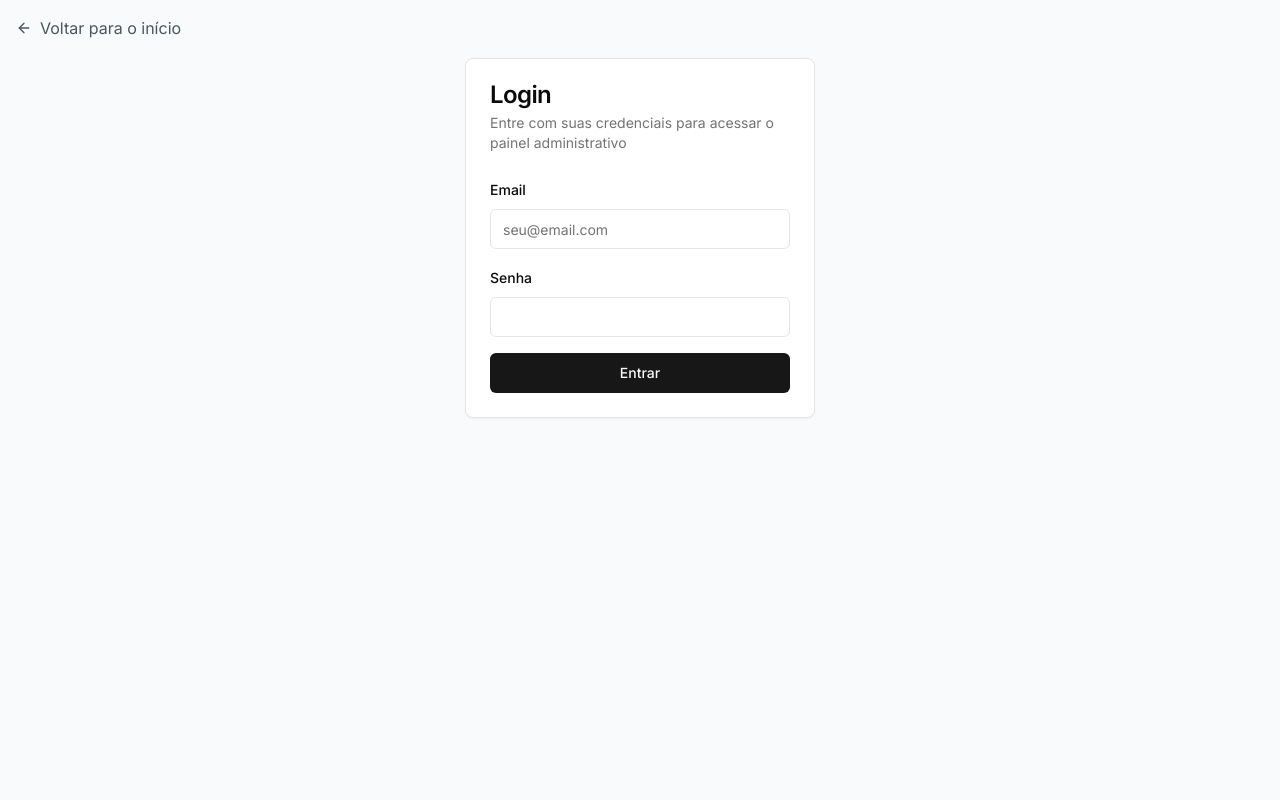
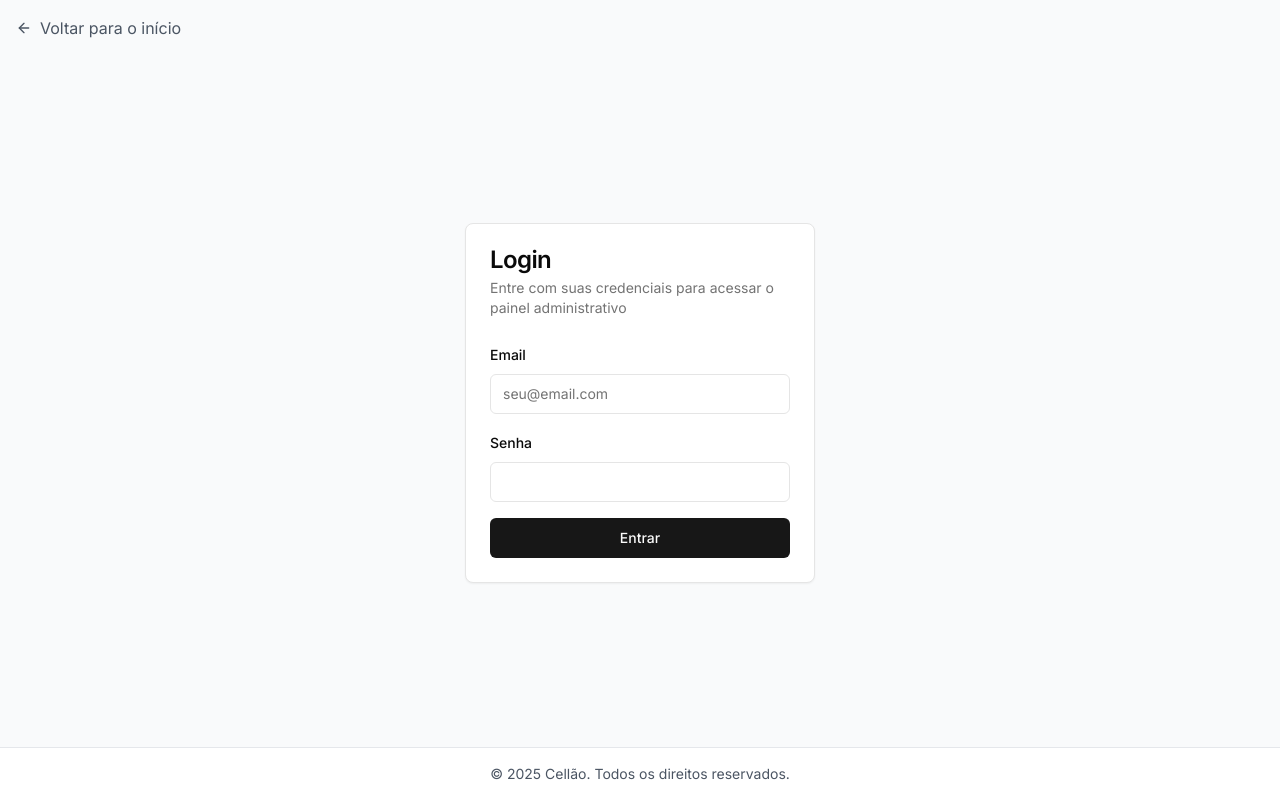
Before and after one commit to douglasbarcellos/marketing-dashboard, a Next.js app: page /login in a window 1280 px wide. Built offline with nearby package versions, Linux system fonts and the light colour scheme.

Commit message:
Implementação de Direitos no rodapé

```diff
--- a/app/login/page.tsx
+++ b/app/login/page.tsx
@@ -18,6 +18,7 @@ import {
 import { Input } from "@/components/ui/input";
 import { Label } from "@/components/ui/label";
 import { toast } from "sonner";
+import Footer from "@/components/footer";
 
 const loginSchema = z.object({
   email: z.string().email("Email inválido"),
@@ -61,14 +62,14 @@ export default function LoginPage() {
   };
 
   return (
-    <div className="min-h-screen bg-gray-50">
+    <div className="min-h-screen bg-gray-50 flex flex-col">
       <div className="container mx-auto px-4 py-4">
         <Link href="/" className="inline-flex items-center text-gray-600 hover:text-gray-900">
           <ArrowLeft className="h-4 w-4 mr-2" />
           Voltar para o início
         </Link>
       </div>
-      <div className="flex items-center justify-center">
+      <div className="flex items-center justify-center flex-grow">
         <Card className="w-[350px]">
           <CardHeader>
             <CardTitle>Login</CardTitle>
@@ -112,6 +113,7 @@ export default function LoginPage() {
           </CardContent>
         </Card>
       </div>
+      <Footer />
     </div>
   );
 }
--- a/app/page.tsx
+++ b/app/page.tsx
@@ -4,6 +4,7 @@ import MetricCards from "@/components/metric-cards"
 import LeadsChart from "@/components/leads-chart"
 import CplChart from "@/components/cpl-chart"
 import CampaignsTable from "@/components/campaigns-table"
+import Footer from "@/components/footer"
 
 export const metadata: Metadata = {
   title: "Dashboard de Marketing | Métricas e Campanhas",
@@ -12,9 +13,9 @@ export const metadata: Metadata = {
 
 export default function Dashboard() {
   return (
-    <div className="min-h-screen bg-gray-50">
+    <div className="min-h-screen bg-gray-50 flex flex-col">
       <DashboardHeader />
-      <main className="container mx-auto px-4 py-6">
+      <main className="container mx-auto px-4 py-6 flex-grow">
         <h1 className="text-2xl font-bold text-gray-800 mb-6">Dashboard de Marketing</h1>
 
         {/* Métricas principais */}
@@ -29,6 +30,7 @@ export default function Dashboard() {
         {/* Tabela de campanhas */}
         <CampaignsTable />
       </main>
+      <Footer />
     </div>
   )
 }
--- a/components/footer.tsx
+++ b/components/footer.tsx
@@ -1,9 +1,11 @@
 export default function Footer() {
   return (
     <footer className="bg-white border-t border-gray-200 py-4">
-      <div className="container mx-auto px-4 text-center text-gray-600 text-sm">
-        2025 Cellão © Dashboard Marketing
+      <div className="container mx-auto px-4">
+        <p className="text-center text-gray-600 text-sm">
+          © {new Date().getFullYear()} Cellão. Todos os direitos reservados.
+        </p>
       </div>
     </footer>
-  )
+  );
 }
```
